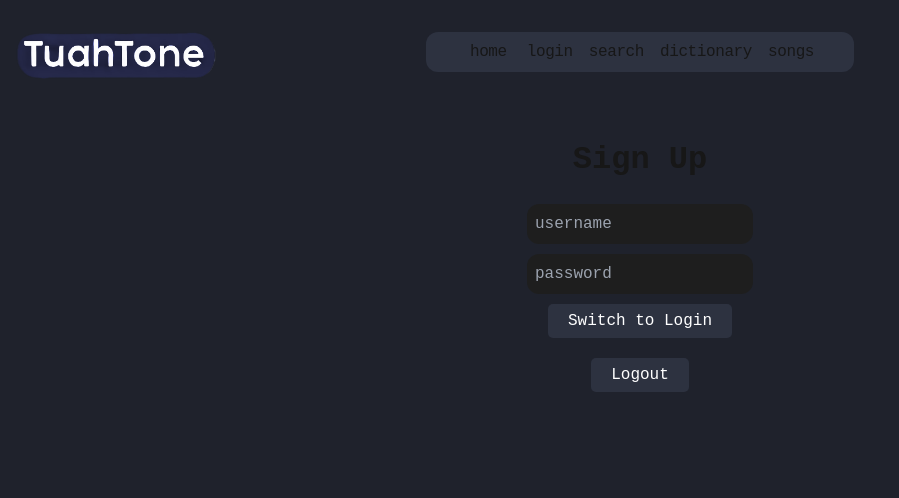
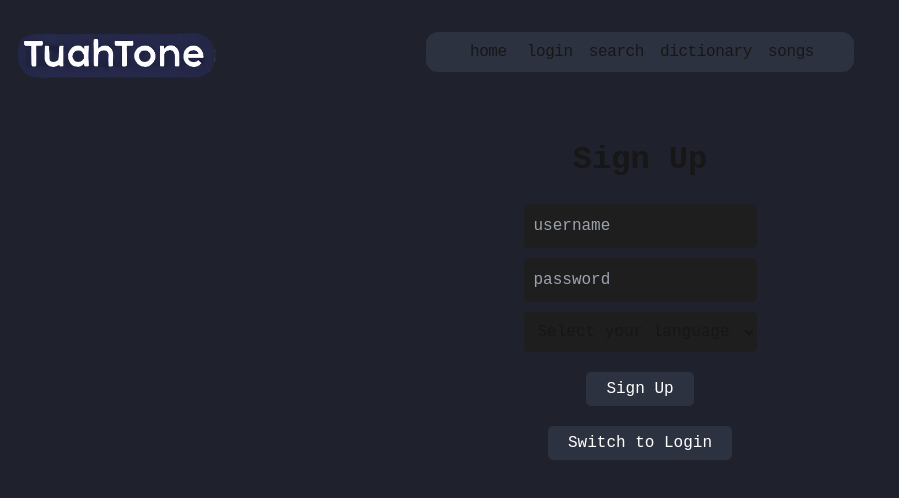
Before and after one commit to TheOfficialBarn/tuahtone, a Next.js app: page /login in a window 1280 px wide. Both pictures are taken after a click on the button "Switch to Sign Up". Shown: the top 498 px of the page, without its empty margins (0-899 px from the left). Built offline with nearby package versions, Linux system fonts and the light colour scheme; no server answers.

Commit message:
Added database functionality

```diff
--- a/app/lib/firebase.js
+++ b/app/lib/firebase.js
@@ -2,6 +2,7 @@
 import { initializeApp } from "firebase/app";
 import { getAnalytics } from "firebase/analytics";
 import { getAuth } from "firebase/auth";  // Import getAuth from Firebase
+import { getFirestore } from "firebase/firestore";
 
 // TODO: Add SDKs for Firebase products that you want to use
 // https://firebase.google.com/docs/web/setup#available-libraries
@@ -20,6 +21,7 @@ const firebaseConfig = {
 // Initialize Firebase
 const app = initializeApp(firebaseConfig);
 const analytics = getAnalytics(app);
-const auth = getAuth(app);  // Initialize Firebase Authentication and get a reference to the service
+const auth = getAuth(app);  // Initialize Firebase Authentication and get a reference to the servicea
+const db = getFirestore(app);
 
-export { app, analytics, auth };
+export { app, analytics, auth, db };
--- a/app/login/page.jsx
+++ b/app/login/page.jsx
@@ -1,9 +1,10 @@
 "use client";
 
 import { useState, useEffect } from 'react';
-import { useRouter } from 'next/navigation'; // Import useRouter from Next.js
+import { doc, setDoc } from 'firebase/firestore';
+import { auth, db } from '../lib/firebase';
+import { useRouter } from 'next/navigation';
 import { signInWithEmailAndPassword, createUserWithEmailAndPassword, signOut, onAuthStateChanged } from 'firebase/auth';
-import { auth } from '../lib/firebase'; // adjust the path as needed
 import localFont from 'next/font/local';
 
 const jetBrainsMono = localFont({
@@ -15,10 +16,11 @@ const jetBrainsMono = localFont({
 export default function Page() {
   const [email, setEmail] = useState('');
   const [password, setPassword] = useState('');
+  const [language, setLanguage] = useState(''); // Add state for language
   const [error, setError] = useState('');
   const [isLogin, setIsLogin] = useState(true);
   const [user, setUser] = useState(null);
-  const router = useRouter(); // Initialize the router
+  const router = useRouter();
 
   useEffect(() => {
     const unsubscribe = onAuthStateChanged(auth, (currentUser) => {
@@ -38,16 +40,28 @@ export default function Page() {
       // Redirect to a different page or show success message
     } catch (error) {
       setError(error.message);
+      setTimeout(() => setError(''), 5000);
     }
   };
 
   const handleSignUp = async () => {
     try {
-      await createUserWithEmailAndPassword(auth, email, password);
+      const userCredential = await createUserWithEmailAndPassword(auth, email, password);
+      const user = userCredential.user;
+
+      // Add user information to Firestore
+      await setDoc(doc(db, 'users', user.uid), {
+        email: user.email,
+        uid: user.uid,
+        language: language
+      });
+
       // Redirect to login page after successful sign-up
       router.push('/login');
     } catch (error) {
+      console.error("Error signing up:", error);
       setError(error.message);
+      setTimeout(() => setError(''), 5000);
     }
   };
 
@@ -58,6 +72,7 @@ export default function Page() {
       router.push('/login');
     } catch (error) {
       setError(error.message);
+      setTimeout(() => setError(''), 5000);
     }
   };
 
@@ -68,6 +83,14 @@ export default function Page() {
     } else {
       handleSignUp();
     }
+  };
+
+  const inputStyle = {
+    marginBottom: '10px',
+    padding: '10px',
+    borderRadius: '5px',
+    width: '100%',
+    maxWidth: '300px'
   };
 
   const buttonStyle = {
@@ -89,7 +112,7 @@ export default function Page() {
           type="email"
           placeholder="username"
           className="bg-songblockbackground rounded-xl p-2 col-span-1"
-          style={{ marginBottom: '10px' }}
+          style={inputStyle}
           value={email}
           onChange={(e) => setEmail(e.target.value)}
         />
@@ -97,6 +120,7 @@ export default function Page() {
           type="password"
           placeholder="password"
           className="bg-songblockbackground rounded-xl p-2 col-span-1"
+          style={inputStyle}
           value={password}
           onChange={(e) => setPassword(e.target.value)}
           onKeyDown={(e) => {
@@ -105,12 +129,32 @@ export default function Page() {
             }
           }}
         />
+        {!isLogin && (
+          <>
+            <select
+              value={language}
+              onChange={(e) => setLanguage(e.target.value)}
+              className="bg-songblockbackground rounded-xl p-2 col-span-1"
+              style={inputStyle}
+            >
+              <option value="" disabled>Select your language</option>
+              <option value="en">English</option>
+              <option value="es">Spanish</option>
+              <option value="fr">French</option>
+              <option value="de">German</option>
+              <option value="zh">Chinese</option>
+              <option value="ja">Japanese</option>
+              {/* Add more languages as needed */}
+            </select>
+            <button type="submit" style={buttonStyle}>Sign Up</button>
+          </>
+        )}
       </form>
       {error && <p style={{ color: 'red' }}>{error}</p>}
       <button onClick={() => setIsLogin(!isLogin)} style={buttonStyle}>
         {isLogin ? 'Switch to Sign Up' : 'Switch to Login'}
       </button>
-      <button onClick={handleLogout} style={buttonStyle}>Logout</button>
+      {isLogin && user && <button onClick={handleLogout} style={buttonStyle}>Logout</button>}
       {user && <p style={{ marginTop: '20px' }}>Logged in as: {user.email}</p>}
     </section>
   );
```
